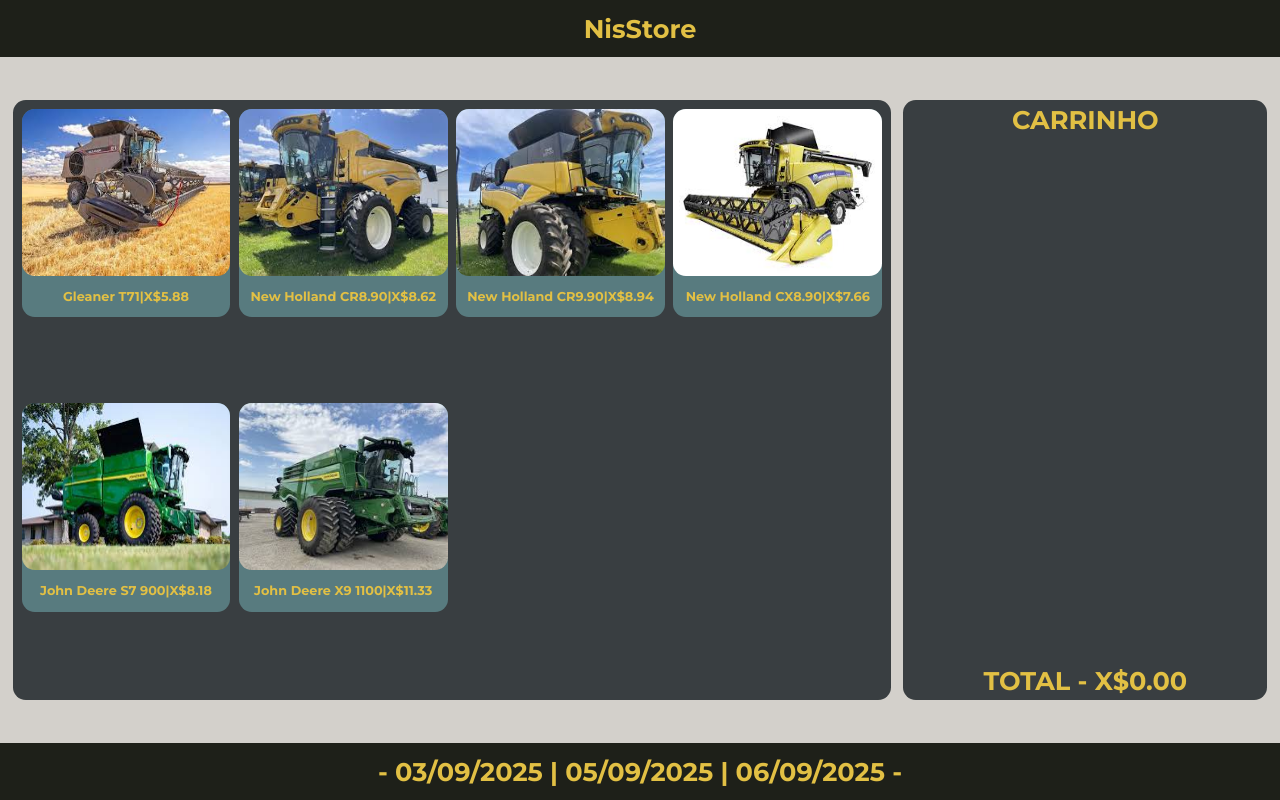
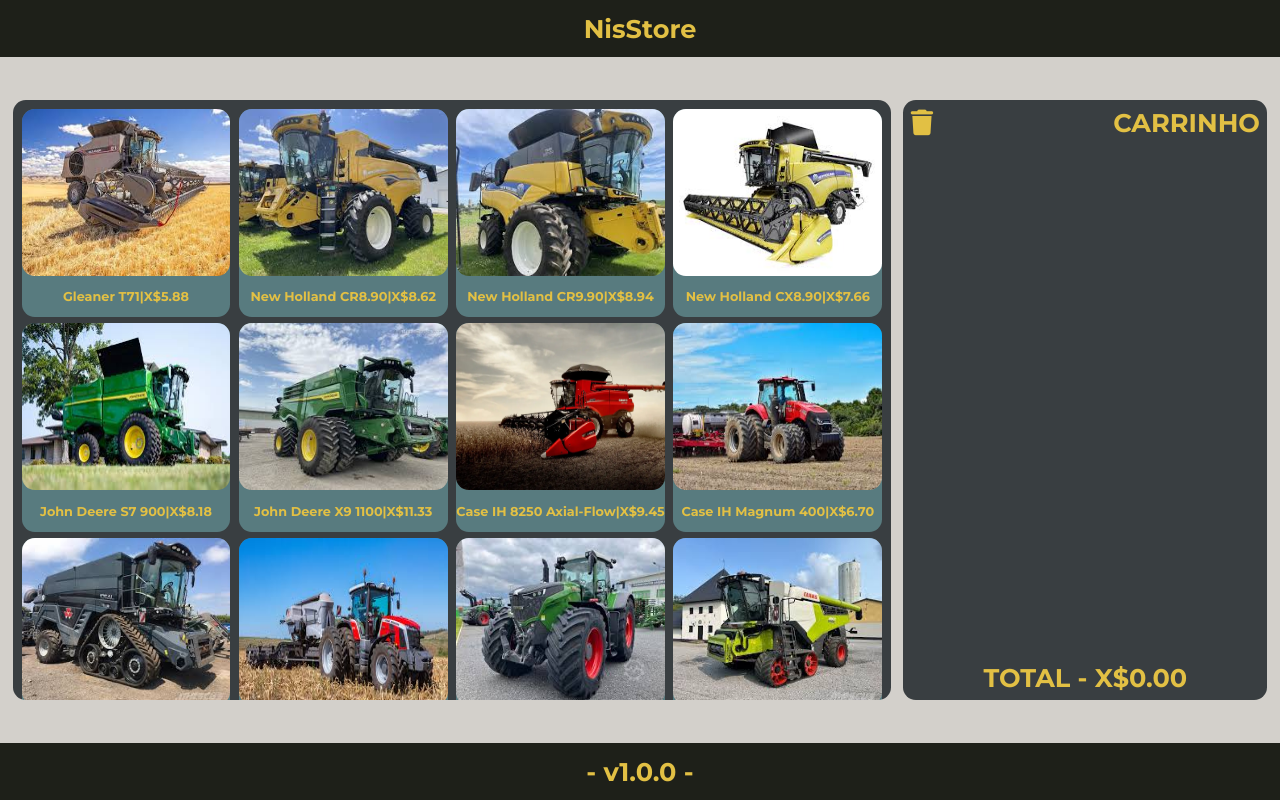
Before and after one commit to mglima1279/cartSys, a plain HTML site: page index.html in a window 1280 px wide. Drawn offline with Linux system fonts and the light colour scheme.

Commit message:
Add files via upload

```diff
--- a/index.html
+++ b/index.html
@@ -18,7 +18,8 @@
         </div>
 
         <div class="cartContainer">
-            <div class="title">CARRINHO</div>
+            <div class="title"><div class="clearCart"><i class="fa-solid fa-trash"></i></div>CARRINHO</div>
+
             <div class="cart">
 
             </div>
@@ -27,7 +28,7 @@
     </main>
 
     <footer>
-        - 03/09/2025 | 05/09/2025 | 06/09/2025 -
+        - v1.0.0 -
     </footer>
 
     <script src="https://kit.fontawesome.com/1090c0e9f6.js" crossorigin="anonymous"></script> <!-- icons -->
--- a/js/db.json
+++ b/js/db.json
@@ -28,5 +28,55 @@
         "nam": "John Deere X9 1100",
         "imgNam": "x9.png",
         "price": 11.33
+    },
+    {
+        "nam": "Case IH 8250 Axial-Flow",
+        "imgNam": "case8250.png",
+        "price": 9.45
+    },
+    {
+        "nam": "Case IH Magnum 400",
+        "imgNam": "magnum400.png",
+        "price": 6.70
+    },
+    {
+        "nam": "Massey Ferguson IDEAL 9T",
+        "imgNam": "ideal9t.png",
+        "price": 10.25
+    },
+    {
+        "nam": "Massey Ferguson 8S.265",
+        "imgNam": "mf8s265.png",
+        "price": 6.12
+    },
+    {
+        "nam": "Fendt 1050 Vario",
+        "imgNam": "fendt1050.png",
+        "price": 7.88
+    },
+    {
+        "nam": "Claas Lexion 8900",
+        "imgNam": "claas8900.png",
+        "price": 10.75
+    },
+    {
+        "nam": "Valtra T235",
+        "imgNam": "valtraT235.png",
+        "price": 5.95
+    },
+    {
+        "nam": "Kubota M7-172",
+        "imgNam": "kubotaM7.png",
+        "price": 5.33
+    },
+    {
+        "nam": "Challenger MT875E",
+        "imgNam": "challenger875.png",
+        "price": 9.12
+    },
+    {
+        "nam": "Deutz-Fahr 9340 TTV",
+        "imgNam": "deutz9340.png",
+        "price": 6.85
     }
 ]
--- a/js/main.js
+++ b/js/main.js
@@ -105,3 +105,17 @@ function loadData() {
         cartNames.push(el)
     })
 }
+
+document.querySelector(".clearCart").addEventListener("click", () => {
+
+    cartItems.forEach(item => {
+        let locIndex = cartItems.indexOf(item);
+        cart.removeChild(item.htmlEl)
+        item = null
+    })
+    cartItems = [];
+    cartNames = [];
+    cartsum = 0;
+    result.textContent = cartsum.toFixed(2);
+    saveData()
+})
--- a/styles/style.css
+++ b/styles/style.css
@@ -8,7 +8,7 @@ body{
 
     background-color: var(--lgray);
 
-    overflow-x: hidden;
+    overflow: hidden;
 }
 
 header, footer{
@@ -90,6 +90,7 @@ main .itemsContainer, main .cartContainer{
     align-items: center;
     flex-direction: column;
     gap: 2%;
+    padding: 2% !important;
 }
 
 .title, .sum{
@@ -100,9 +101,18 @@ main .itemsContainer, main .cartContainer{
     justify-content: center;
 }
 
+.title{
+    justify-content: space-between !important;
+}
+
+.title .clearCart{
+    cursor: pointer;
+}
+
 .cart{
     flex: 1;
     overflow-y: scroll;
+    overflow-x: hidden;
     width: 100%;
     display: flex;
     align-items: center;
```
Also changed, not shown: styles/imgs/case8250.png (added), styles/imgs/challenger875.png (added), styles/imgs/claas8900.png (added), styles/imgs/deutz9340.png (added), styles/imgs/fendt1050.png (added), styles/imgs/ideal9t.png (added), styles/imgs/kubotaM7.png (added), styles/imgs/magnum400.png (added), styles/imgs/mf8s265.png (added), styles/imgs/valtraT235.png (added).
